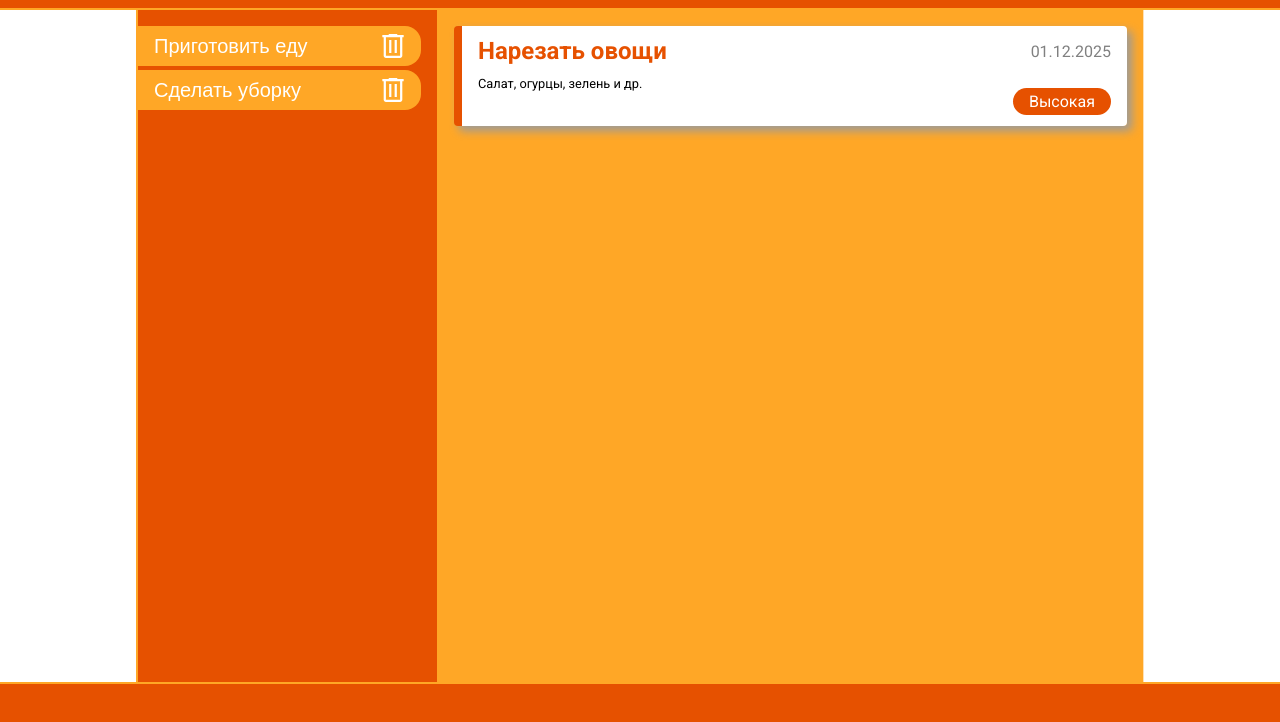
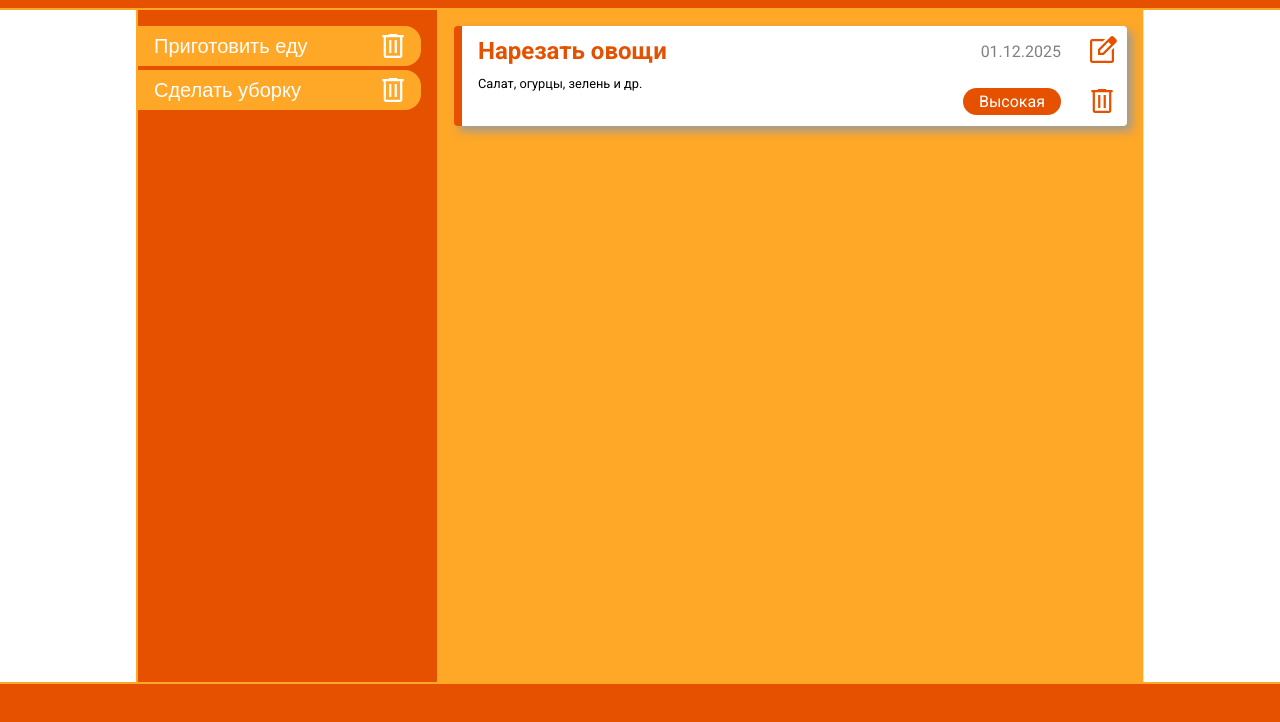
Before and after one commit to bulkassi/odin-todo-list, a website built with webpack: page src/template.html in a window 1280 px wide. Shown: the part 54-776 px from the top of the page. Built offline with nearby package versions, Linux system fonts and the light colour scheme; files whose address does not match are found by name.

Commit message:
Add todo actions buttons

```diff
--- a/src/styles.css
+++ b/src/styles.css
@@ -182,11 +182,11 @@ body {
 
 .todo-item {
   display: grid;
-  grid-template-columns: 0.5rem 1fr 150px;
+  grid-template-columns: 0.5rem 1fr 150px 50px;
   grid-template-rows: repeat(2, 1fr);
   grid-template-areas:
-    ". title date"
-    ". desc priority";
+    ". title date edit-todo"
+    ". desc priority delete-todo";
 
   background: linear-gradient(
     to right,
@@ -251,6 +251,32 @@ body {
   }
 }
 
+.todo-edit {
+  grid-area: edit-todo;
+
+  display: flex;
+  justify-content: center;
+  align-items: center;
+  justify-self: center;
+  align-self: center;
+}
+
+.todo-delete {
+  grid-area: delete-todo;
+
+  display: flex;
+  justify-content: center;
+  align-items: center;
+  justify-self: center;
+  align-self: center;
+}
+
+.todo-edit img,
+.todo-delete img {
+  height: 2rem;
+  width: 2rem;
+}
+
 .footer {
   grid-area: footer;
 
--- a/src/template.html
+++ b/src/template.html
@@ -35,6 +35,12 @@
               <p class="todo-desc">Салат, огурцы, зелень и др.</p>
               <p class="todo-date">01.12.2025</p>
               <div class="todo-priority high">Высокая</div>
+              <button class="todo-edit">
+                <img src="./public/svg/edit-todo.svg" alt="Edit todo" />
+              </button>
+              <button class="todo-delete">
+                <img src="./public/svg/delete-todo.svg" alt="Delete todo" />
+              </button>
             </li>
           </ul>
         </div>
```
Also changed, not shown: src/public/svg/delete-todo.svg (added), src/public/svg/edit-todo.svg (added).
